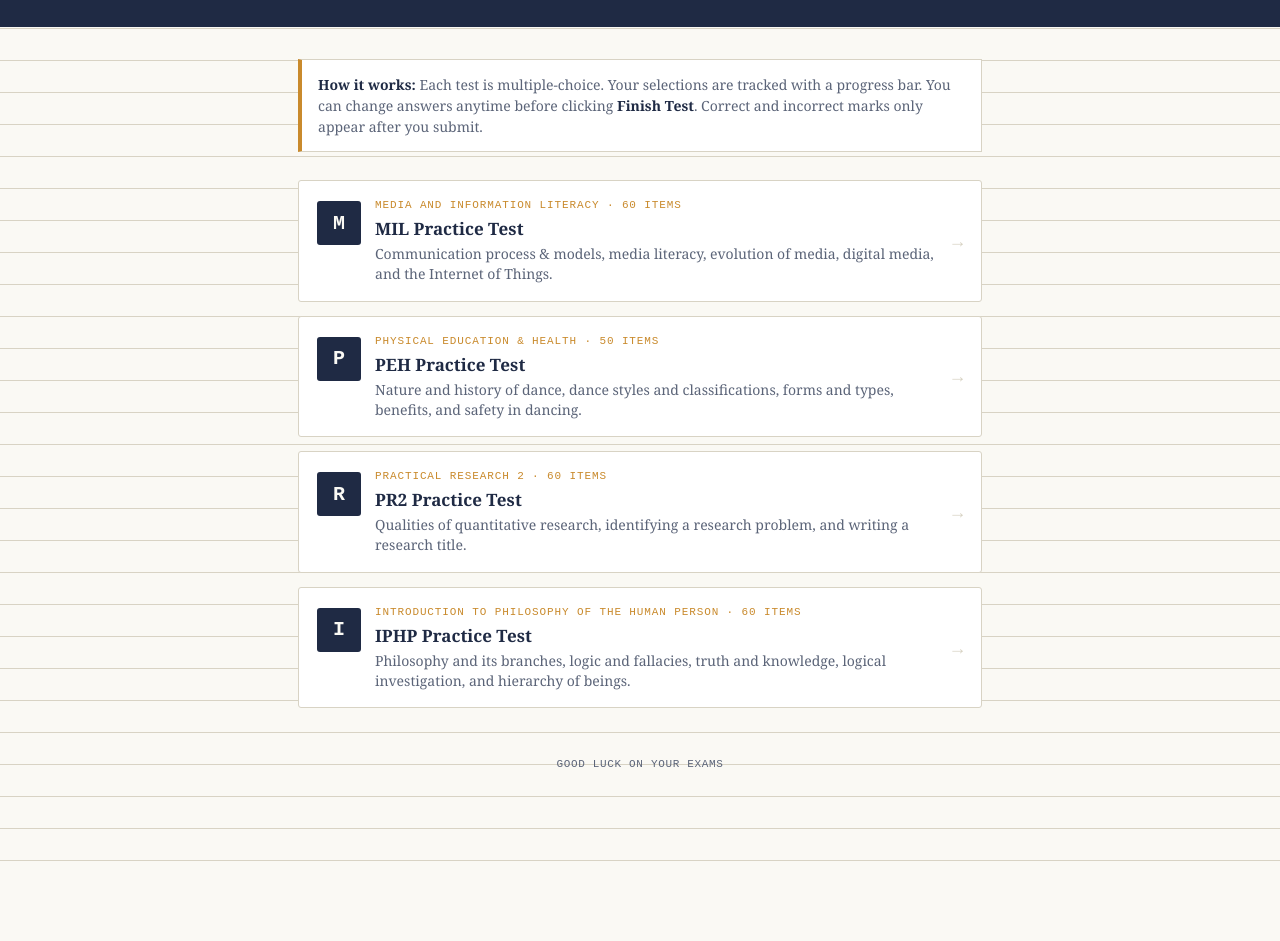
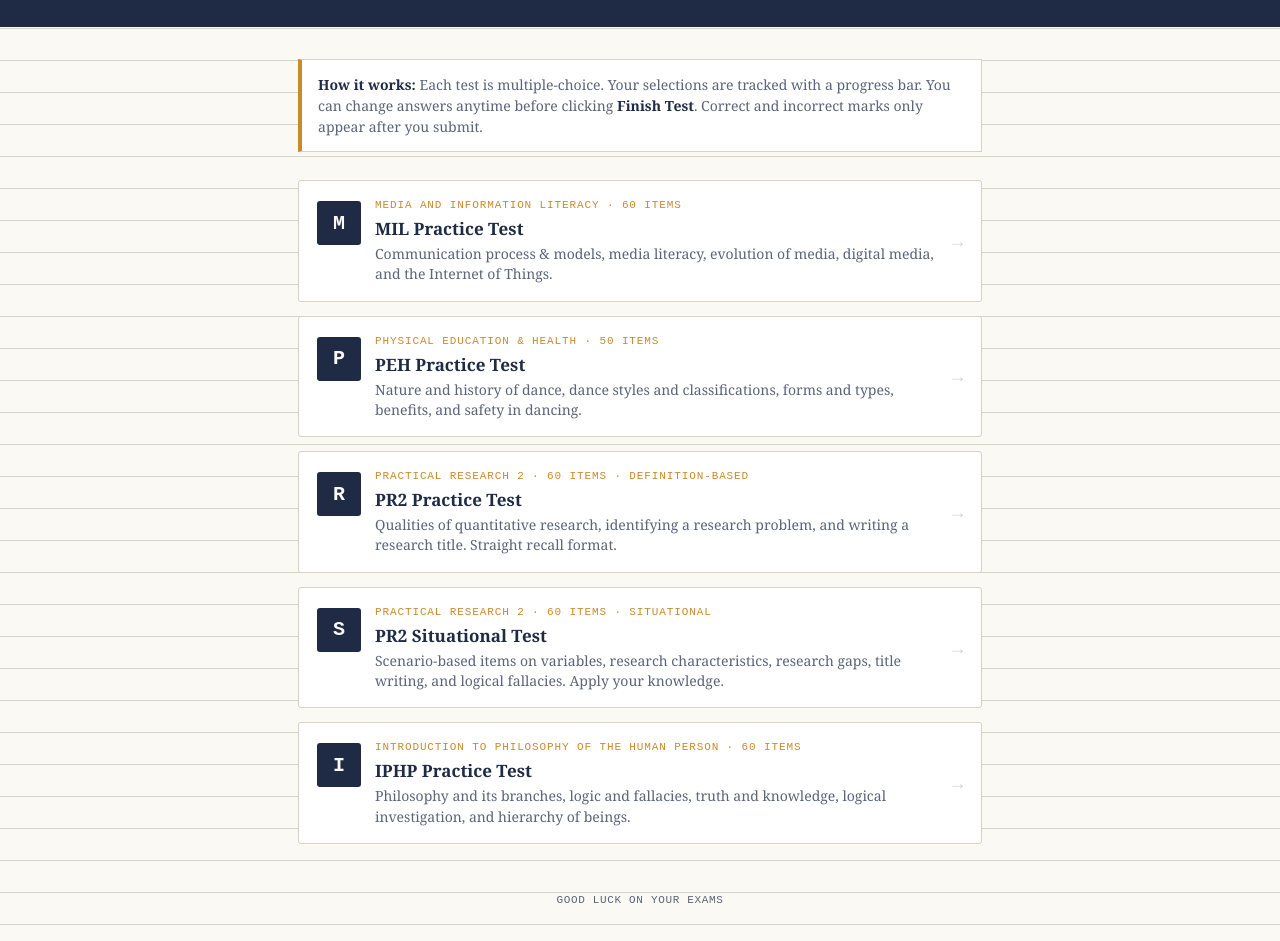
Before and after one commit to Curddyreadsnovels/Mil-mock-test, a plain HTML site: page index.html in a window 1280 px wide. Shown: the part 131-1072 px from the top of the page. Before the commit the page ends 1011 px from the top, so only its background shows below. Drawn offline with Linux system fonts and the light colour scheme.

Commit message:
Update index.html

```diff
--- a/index.html
+++ b/index.html
@@ -150,6 +150,7 @@
     letter-spacing:.06em;
   }
 </style>
+<base target="_blank">
 </head>
 <body>
 
@@ -188,9 +189,19 @@
     <a class="test-card" href="pr2-test.html">
       <div class="test-icon">R</div>
       <div class="test-body">
-        <div class="test-meta">Practical Research 2 &middot; 60 Items</div>
+        <div class="test-meta">Practical Research 2 &middot; 60 Items &middot; Definition-Based</div>
         <div class="test-title">PR2 Practice Test</div>
-        <p class="test-desc">Qualities of quantitative research, identifying a research problem, and writing a research title.</p>
+        <p class="test-desc">Qualities of quantitative research, identifying a research problem, and writing a research title. Straight recall format.</p>
+      </div>
+      <div class="test-arrow">&rarr;</div>
+    </a>
+
+    <a class="test-card" href="pr2-test-situational.html">
+      <div class="test-icon">S</div>
+      <div class="test-body">
+        <div class="test-meta">Practical Research 2 &middot; 60 Items &middot; Situational</div>
+        <div class="test-title">PR2 Situational Test</div>
+        <p class="test-desc">Scenario-based items on variables, research characteristics, research gaps, title writing, and logical fallacies. Apply your knowledge.</p>
       </div>
       <div class="test-arrow">&rarr;</div>
     </a>
```
